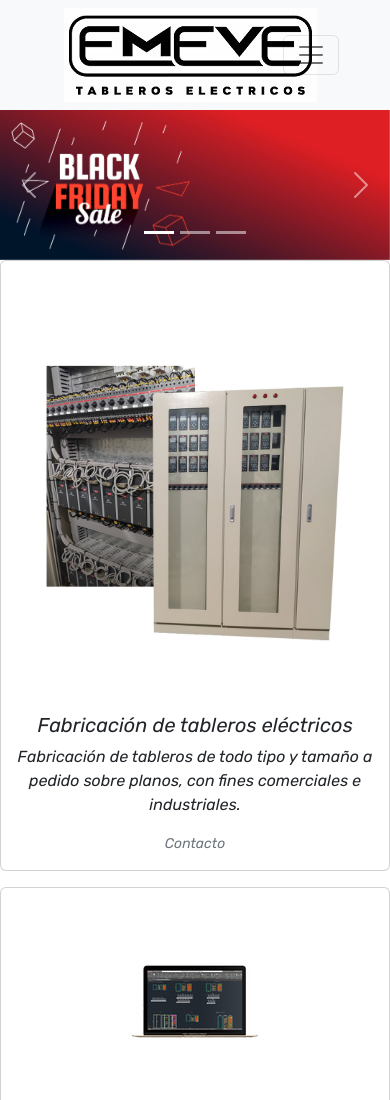
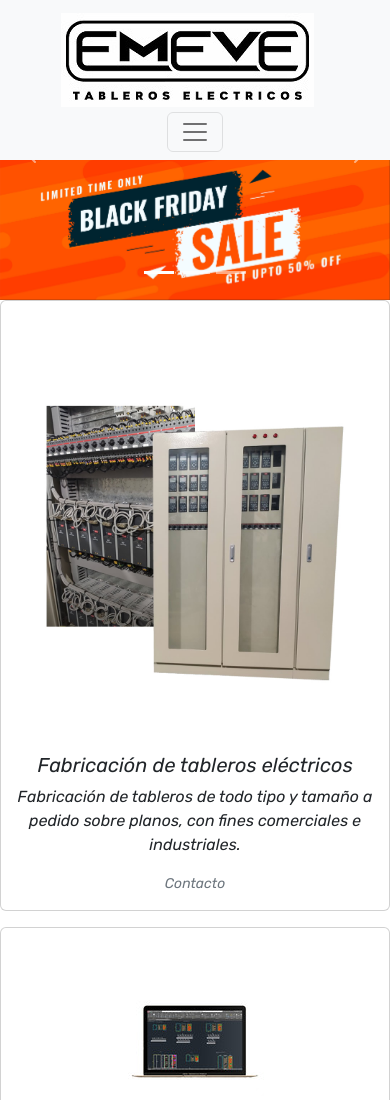
Before and after one commit to MauroCostilla/Idea-costilla, a plain HTML site: page index.html in a window 390 px wide. Shown: the top 1100 px of the page. Drawn offline with nearby package versions, Linux system fonts and the light colour scheme.

Commit message:
responsive

```diff
--- a/estilos/scss_partials/_cssantiguo.scss
+++ b/estilos/scss_partials/_cssantiguo.scss
@@ -41,30 +41,8 @@
 
 @media (max-width: 760px){
 
-/*header*/
-.header{
-	position: relative;
-}
-.header-nav{
-	grid-template-columns: 1fr;
-	grid-template-rows: 1fr 1fr;
-	grid-template-areas:
-	"logo"
-	"nav";
-}
-.nav{
-	flex-direction: column;
-}
 
-/*slider*/
-.slider-div{
-	padding-top: 50px;
 
-}
-.slider-div img{
-		width: 90%;
-
-	}
 
 
 /*cartas*/
--- a/estilos/scss_partials/_nav.scss
+++ b/estilos/scss_partials/_nav.scss
@@ -8,7 +8,8 @@
 	background-color: white;
 	z-index: 100;
 	width: 100%;
-	height: auto;
+	height: 100px;
+    padding-bottom: map-get($map: $margin, $key: l );
     .container-fluid{
         width: 80%;
         .nav-item{
@@ -22,3 +23,13 @@
         }
     }
 }
+
+.nav_list{
+    display: flex;
+    align-items: flex-start;
+}
+
+.container_img{
+    display: flex;
+    justify-content: center;
+}
--- /dev/null
+++ b/estilos/scss_partials/_slider.scss
@@ -0,0 +1,3 @@
+.slider_div{
+    padding-top: map-get($map: $margin, $key: xl )
+}
--- a/estilos/style.scss
+++ b/estilos/style.scss
@@ -6,3 +6,4 @@
 @import "./scss_partials/nosotros";
 @import "./scss_partials/cssantiguo";
 @import "./scss_partials/footer";
+@import "./scss_partials/slider"
--- a/index.html
+++ b/index.html
@@ -19,18 +19,17 @@
 	<a class="inicio">
 	<header class="header">
 		<nav class="navbar navbar-expand-lg bg-light">
-			<div class="container-fluid">
-				<div class="container-fluid">
+			<div class="container-fluid justify-content-center">
+				<div class="container container_img">
 					<a class="navbar-brand" href="#">
-					  <img src="imagenes/logo.jpg">
-
+					  <img class="nav_img" src="./imagenes/logo.jpg" alt="Bootstrap" width="253" height="94">
 					</a>
 				  </div>
 			  <button class="navbar-toggler" type="button" data-bs-toggle="collapse" data-bs-target="#navbarNav" aria-controls="navbarNav" aria-expanded="false" aria-label="Toggle navigation">
-				<span class="navbar-toggler-icon"></span>
+				<span class="navbar-toggler-icon "></span>
 			  </button>
 			  <div class="collapse navbar-collapse" id="navbarNav">
-				<ul class="navbar-nav nav-fill">
+				<ul class="navbar-nav nav-fill   nav_list">
 					<li class="nav-item"><a class="nav-link" href="index.html">Inicio</a></li>
                     <li class="nav-item"><a class="nav-link" href="index.html#trabajos">Nuestro servicios</a></li>
                     <li class="nav-item"><a class="nav-link" href="index.html#nosotros">Nosotros</a></li>
@@ -44,28 +43,28 @@
 	</header>
 
 <!--Slider-->
-	<div id="carouselExampleCaptions" class="carousel slide slider" data-bs-ride="false">
+	<div id="carouselExampleCaptions" class="carousel slide slider " data-bs-ride="false">
 		<div class="carousel-indicators">
 		  <button type="button" data-bs-target="#carouselExampleCaptions" data-bs-slide-to="0" class="active" aria-current="true" aria-label="Slide 1"></button>
 		  <button type="button" data-bs-target="#carouselExampleCaptions" data-bs-slide-to="1" aria-label="Slide 2"></button>
 		  <button type="button" data-bs-target="#carouselExampleCaptions" data-bs-slide-to="2" aria-label="Slide 3"></button>
 		</div>
-		<div class="carousel-inner">
+		<div class="carousel-inner slider_div">
 		  <div class="carousel-item active">
-			<img src="./imagenes/Slider-01.jpg" class="d-block w-100" alt="slider1">
+			<img  src="./imagenes/Slider-01.jpg" class="d-block w-100" alt="slider1">
 			<div class="carousel-caption d-none d-md-block">
 			  <h5>Slider de Prueba 1</h5>
 			  <p >Lorem ipsum dolor sit amet consectetur adipisicing elit. Vero, natus quidem laborum architecto in at odio delectus harum ab reiciendis eum optio mollitia debitis ea dolore sint. Asperiores, nostrum vitae?</p>
 			</div>
 		  </div>
-		  <div class="carousel-item">
+		  <div class="carousel-item active">
 			<img src="./imagenes/Slider-02.jpg" class="d-block w-100" alt="...">
 			<div class="carousel-caption d-none d-md-block">
 			  <h5>Slider de prueba 2</h5>
 			  <p>Lorem ipsum dolor sit, amet consectetur adipisicing elit. Magni sed molestias mollitia voluptate quis perspiciatis, debitis provident illo aliquam pariatur quibusdam obcaecati aut laudantium, atque autem aliquid odit. Mollitia, necessitatibus.</p>
 			</div>
 		  </div>
-		  <div class="carousel-item">
+		  <div class="carousel-item active">
 			<img src="./imagenes/Slider-03.jpg" class="d-block w-100" alt="...">
 			<div class="carousel-caption d-none d-md-block">
 			  <h5 class="texto-slider">slider de prueba 3</h5>
```
Also changed, not shown: estilos/style.css, 1 other file.
